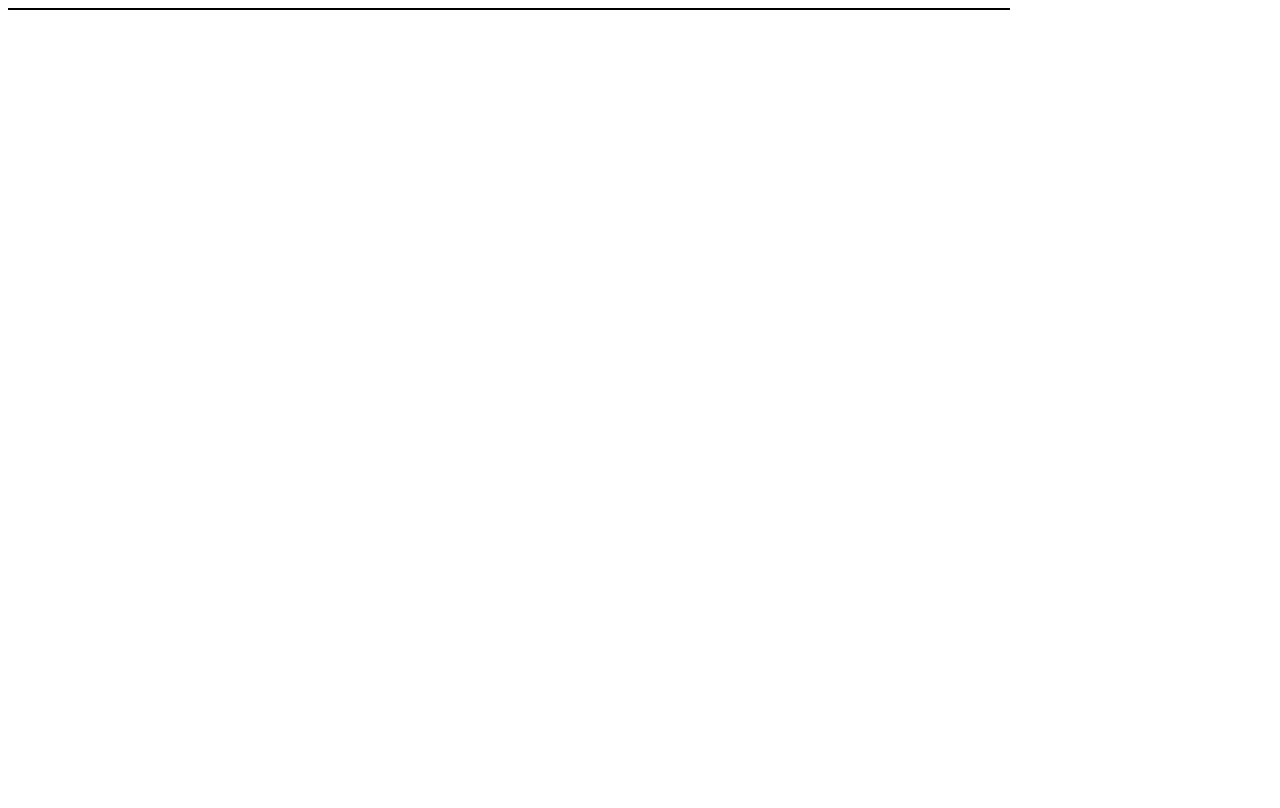
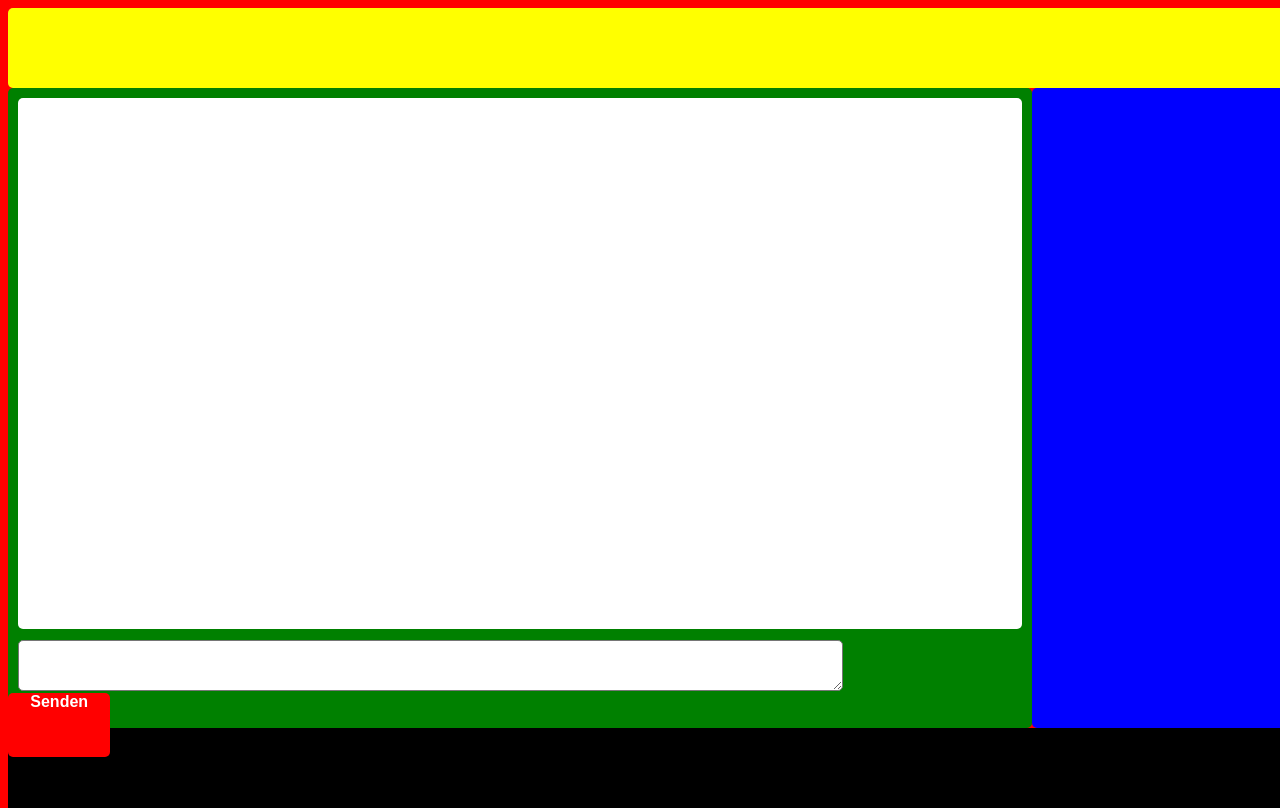
Before and after one commit to Nhyx3/chatapp, a plain HTML site: page app/Chatroom.html in a window 1280 px wide. Drawn offline with Linux system fonts and the light colour scheme.

Commit message:
css und html des chats

```diff
--- a/app/Chatroom.css
+++ b/app/Chatroom.css
@@ -1,8 +1,88 @@
+
+html { height: 100%;
+		width:100%;}
+
 body {
 	text-align: left;
-	width : 1000px;
-	margin-left: 25% auto;
-	border: 1px solid black;
-	border-right: 1px solid black;
+	width :100%;
+	height: 100%;
+	background-color: red;
+}
+
+.kopfleiste {
+	width: 100%;
+	height: 10%;
+	background-color: yellow;
+	border-radius: 5px;
+	}
+.chatfeld {
+
+	width: 80%;
+	height: 80%;
+	border-radius: 5px;
+	float: left;
+	background-color: green;
 
 }
+
+.userliste {
+	width: 20%;
+	height: 80%;
+	float:right;
+	background-color: blue;
+
+	border-radius: 5px;
+}
+
+.fusszeile {
+	width: 100%;
+	height: 10%;
+	background-color: black;
+	clear: both;
+
+
+}
+
+.anzeigefeld {
+	position: relative;
+	width: 98%;
+	height: 83%;
+	background-color: white;
+	margin-left: 1%;
+	margin-top: 1%;
+	margin-right: 1%;
+	border-radius: 5px;
+}
+
+input {
+	display: inline-block;
+	width: 80%;
+	height: ;
+	margin-left: 1%;
+	margin-top: 1%;
+	border-radius: 5px;
+}
+
+textarea {
+	display: inline-block;
+	width: 80%;
+	max-width: 80%;
+	margin-left: 1%;
+	margin-top: 1%;
+	border-radius: 5px;
+
+}
+
+.button{
+	display: inline-block;
+height: 10%;
+width: 10%;
+text-align: center;
+background-color:red;
+font-family:arial;
+font-weight:bold;
+color:#ffffff;
+border-radius: 5px;
+text-align:center;
+margin-top:2px;
+}
--- a/app/Chatroom.html
+++ b/app/Chatroom.html
@@ -7,6 +7,33 @@
 	</head>
 
 	<body>
+		<div class="kopfleiste">
+
+		</div>
+
+
+		<div class="chatfeld">
+			<div class ="anzeigefeld">
+			</div>
+
+			<form name="checkListForm">
+				<textarea name="user_eingabe" rows="3"></textarea>
+			</form>
+
+			<div class="button">
+				Senden
+			</div>
+
+		</div>
+
+
+
+		<div class="userliste">
+		</div>
+
+		<div class="fusszeile">
+		</div>
+
 
 
 
```
Also changed, not shown: 1 other file.
